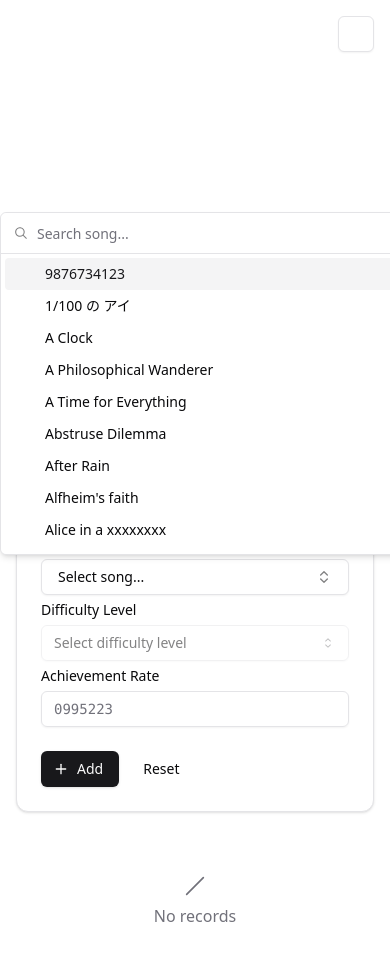
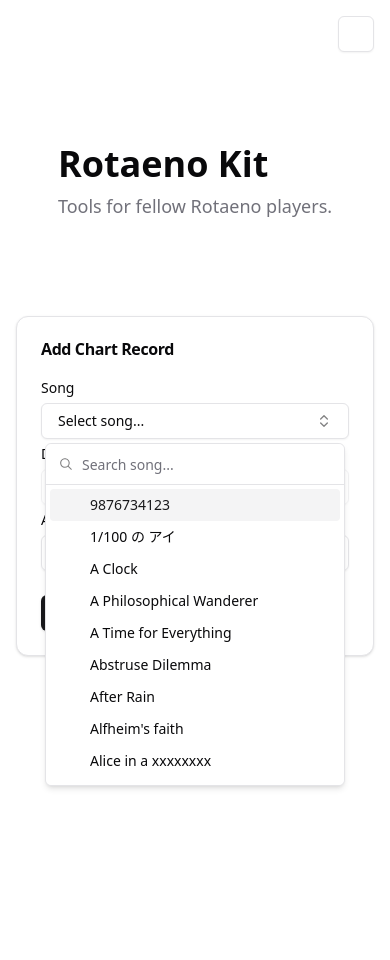
Before and after one commit to zilongpa/rotaeno-kit, a React (Vite) app: page / in a window 390 px wide. Both pictures are taken after a click on the button "Select song...". After the commit the page ends 844 px from the top, so only its background shows below. Built offline with nearby package versions, Linux system fonts and the light colour scheme; some icons are missing.

Commit message:
chore: seo

```diff
--- a/index.html
+++ b/index.html
@@ -4,6 +4,7 @@
     <meta charset="UTF-8" />
     <meta name="viewport" content="width=device-width, initial-scale=1.0" />
     <title>Rotaeno Kit</title>
+    <meta name="description" content="Tools for fellow Rotaeno players." />
   </head>
   <body>
     <div id="root"></div>
--- a/src/App.tsx
+++ b/src/App.tsx
@@ -93,7 +93,7 @@
           <ChevronsUpDown className="ml-2 h-4 w-4 shrink-0 opacity-50" />
         </Button>
       </PopoverTrigger>
-      <PopoverContent className="w-full p-0">
+      <PopoverContent className="w-[300px] max-w-[100vw] p-0">
         <Command>
           <CommandInput
             placeholder="Search song..."
@@ -112,6 +112,7 @@
                     onValueChange(currentValue)
                     setOpen(false)
                   }}
+                  className="overflow-hidden text-ellipsis whitespace-nowrap"
                 >
                   <Check
                     className={cn(
@@ -119,7 +120,9 @@
                       value === song.slug ? 'opacity-100' : 'opacity-0'
                     )}
                   />
-                  {song.name}
+                  <span className="overflow-hidden text-ellipsis whitespace-nowrap">
+                    {song.name}
+                  </span>
                 </CommandItem>
               ))}
             </CommandGroup>
@@ -243,7 +246,7 @@
                       className="font-mono"
                       {...field}
                       min={0}
-                      max={1000000}
+                      max={1010000}
                       placeholder="0995223"
                       onChange={(e) => {
                         field.onChange(Number(e.target.value))
@@ -305,11 +308,9 @@
       <div className="flex size-full flex-col items-center gap-8 p-4 md:p-8">
         <ColorSchemeSwitcher />
 
-        <div className="mt-16 flex flex-col items-start justify-center gap-2 py-32">
+        <div className="mt-16 flex flex-col items-start justify-center gap-2 py-16 lg:py-32">
           <h1 className="text-4xl font-bold">Rotaeno Kit</h1>
-          <p className="text-lg text-muted-foreground">
-            A tool for Rotaeno players to track their progress.
-          </p>
+          <p className="text-lg text-muted-foreground">Tools for fellow Rotaeno players.</p>
         </div>
 
         <AddChartRecord />
```
